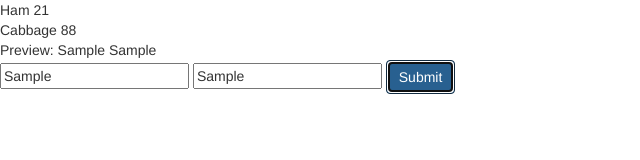
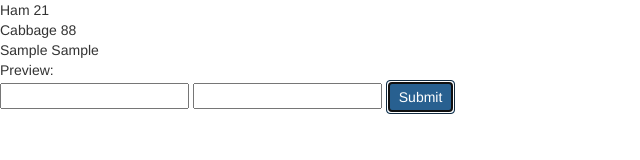
Before and after one commit to frehner/QuickChart, a plain HTML site: page angularjs.html in a window 1280 px wide. Both pictures are taken after typing "Sample", "Sample" into the empty fields and a click on the input 420 px from the left and 77 px from the top of the page. Shown: the whole page, without its empty margins (0-640 px from the left). Drawn offline with nearby package versions, Linux system fonts and the light colour scheme; some packages are replaced by stand-ins of ours.

Commit message:
I now have ng repeat working with new items added, thanks to a better understanding of . I just hope I'm using it correctly.

```diff
--- a/angularjs.html
+++ b/angularjs.html
@@ -9,11 +9,11 @@
 	</head>
 	<body>
 		<div ng-controller="ItemsController as itemsCtrl">
-			<div ng-repeat="singleItem in itemsCtrl.allItems">
+			<div ng-repeat="singleItem in allItems">
 				{{singleItem.label}} {{singleItem.number}}
 			</div>
-			<form name="d3info" ng-controller="D3InfoController as d3infoCtrl" ng-submit="d3infoCtrl.addItem(itemsCtrl.allItems)" novalidate>
-				<div ng-show="item">
+			<form name="d3info" ng-submit='addItem()' novalidate>
+				<div>
 					Preview: {{item.label}} {{item.number}}
 				</div>
 				<input type="textbox" ng-model="item.label">
--- a/playing.js
+++ b/playing.js
@@ -3,16 +3,13 @@
 
 	var items = [{'label':'Ham', 'number': 21}, {'label':'Cabbage', 'number': 88}]
 
-	app.controller('ItemsController', function(){
-		this.allItems = items
-	})
+	app.controller('ItemsController', function($scope){
+		$scope.allItems = items
+		$scope.item = {}
 
-	app.controller('D3InfoController', function(){
-		this.item = {}
-
-		this.addItem = function(allItems){
-			allItems.push(this.item)
-			this.item = {}
+		$scope.addItem = function(){
+			$scope.allItems.push($scope.item)
+			$scope.item = {}
 		}
 	})
 })()
```
